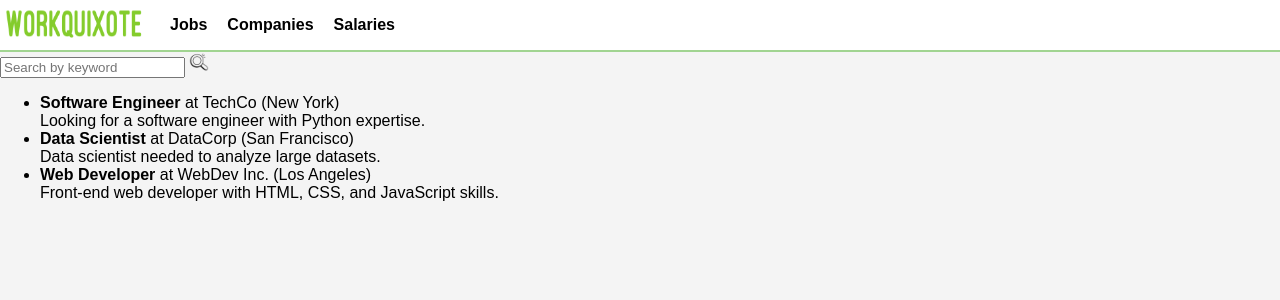
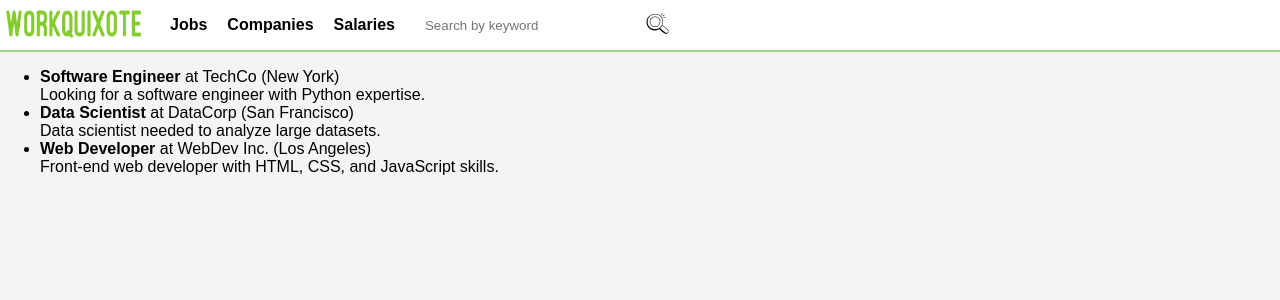
Before and after one commit to itsmesid12/WorkQuixote, a Flask app: page / in a window 1280 px wide. Shown: the top 300 px of the page. Run offline with Flask 3, Linux system fonts and the light colour scheme.

Commit message:
Added search box

```diff
--- a/static/styles.css
+++ b/static/styles.css
@@ -49,33 +49,27 @@ nav ul li a:hover {
 }
 
 /* Style for the search container */
-.search-container {
-    position: absolute;
-    top: 10px; /* Adjust the top position as needed */
-    left: 1000px;
-
+nav ul li form {
     display: flex;
-    border-radius: 50px; /* Add rounded corners */
-    overflow: hidden; /* Hide overflowing content */
-    background-color: #ffffff; /* Background color for the search container */
+    align-items: center;
 }
 
-.search-container input[type="text"] {
+nav ul li form input[type="text"] {
     border: none;
     padding: 10px;
-    border-radius: 50px; /* Rounded corners for the input */
-    outline: 20;
-    border-color: #000;
+    border-radius: 50px;
+    outline: none;
     width: 200px;
 }
 
-.search-button {
+nav ul li form .search-button {
     background-color: transparent;
-    border: none;
-    padding: 0px;
+    border: black;
+    padding: 10px;
     cursor: pointer;
 }
 
-.search-button img {
-    width: 20px; /* Adjust the size of the search icon */
+nav ul li form .search-button img {
+    width: 25px;
+    height: 25px;
 }
--- a/templates/index.html
+++ b/templates/index.html
@@ -14,16 +14,29 @@
             <li><a href="#">Jobs</a></li>
             <li><a href="#">Companies</a></li>
             <li><a href="#">Salaries</a></li>
+            <li>
+                <!-- Embed the search input in the navigation bar -->
+                <form method="POST" action="/search">
+                    <input type="text" name="keyword" placeholder="Search by keyword">
+                    <button type="submit" class="search-button">
+                        <img src="{{ url_for('static', filename='search.png') }}" alt="Search Icon">
+                    </button>
+                </form>
+            </li>
         </ul>
     </nav>
 
-    <!-- Embed the search input in the top-right corner -->
-    <form method="POST" action="/search">
-        <input type="text" name="keyword" placeholder="Search by keyword">
-        <button type="submit" class="search-button">
-            <img src="{{ url_for('static', filename='search.png') }}" alt="Search Icon">
-        </button>
-    </form>
+    <!-- Display companies in boxes with icons and sliders -->
+    <div class="company-boxes">
+        {% for company in companies %}
+            <div class="company-box">
+                <img src="{{ company.logo }}" alt="{{ company.name }} Logo">
+                <h3>{{ company.name }}</h3>
+                <p>{{ company.description }}</p>
+                <!-- Add sliders or other content as needed for each company -->
+            </div>
+        {% endfor %}
+    </div>
 
     <ul>
         {% for job in job_postings %}
```
